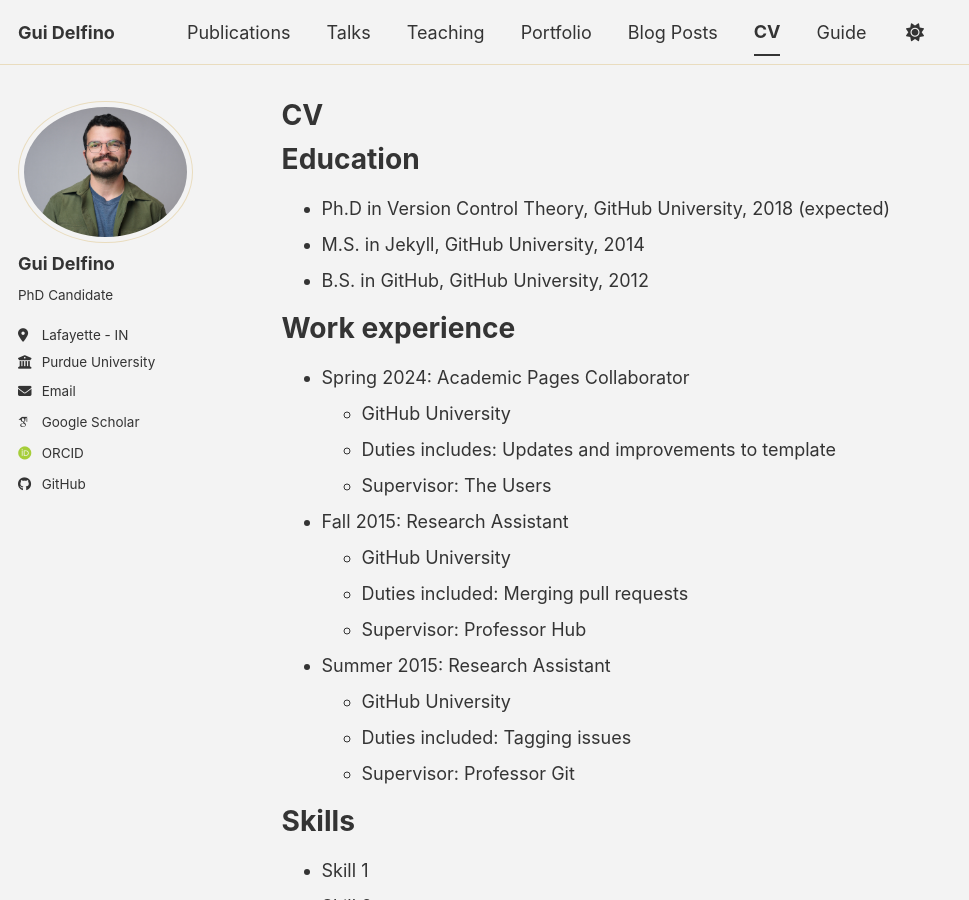
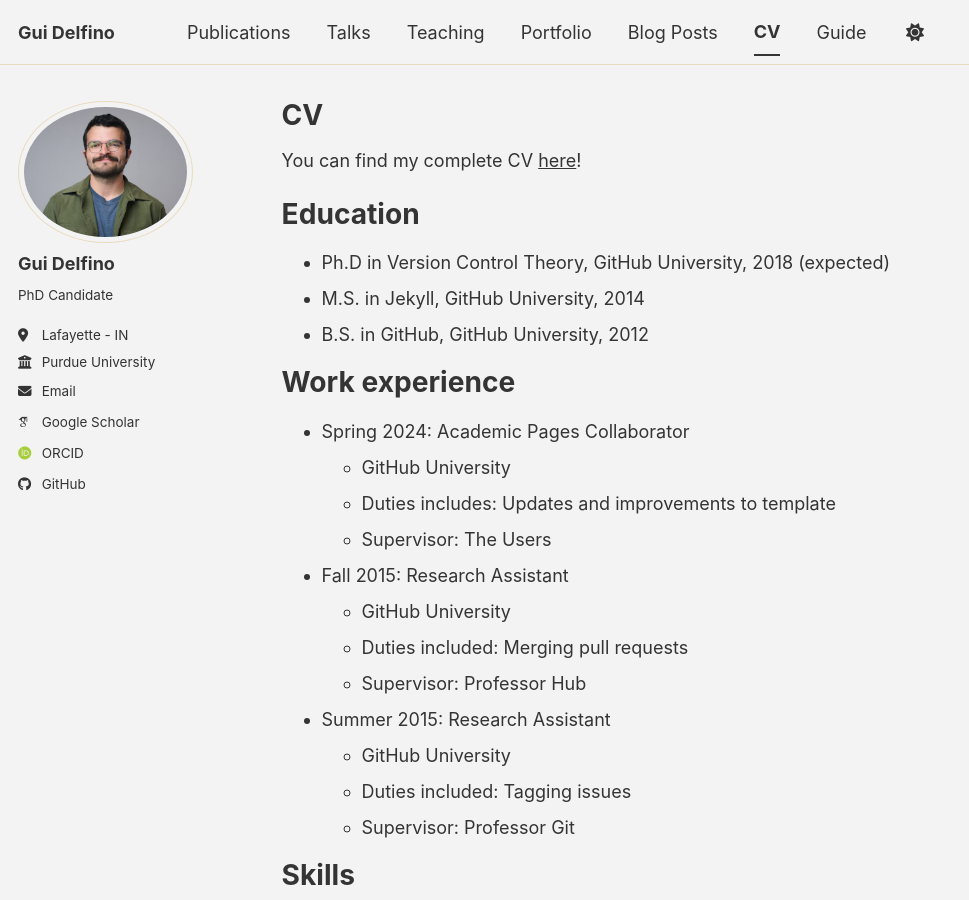
Before and after one commit to gui-delfino/gui-delfino.github.io, a Jekyll site: the page built from _pages/cv.md, in a window 1280 px wide and 900 px high. Shown: the whole window, without its empty margins (0-969 px from the left). Built offline with Jekyll 4.4.1, drawn with Linux system fonts in a browser that asks for light colours; some web fonts are replaced; a script bundle is joined from its source files by our own code; library files that are not in the unit come from our copies.

Commit message:
Add link to complete CV in cv.md
Added a link to the complete CV in the CV markdown page.

```diff
--- a/_pages/cv.md
+++ b/_pages/cv.md
@@ -8,6 +8,9 @@
 ---
 
 {% include base_path %}
+
+You can find my complete CV [here](https://gui-delfino.github.io/files/delfino_CV.pdf)!
+
 
 Education
 ======
```
